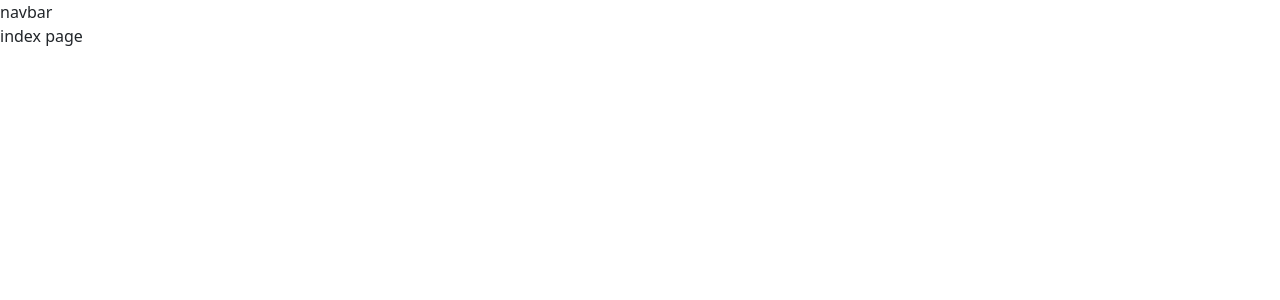
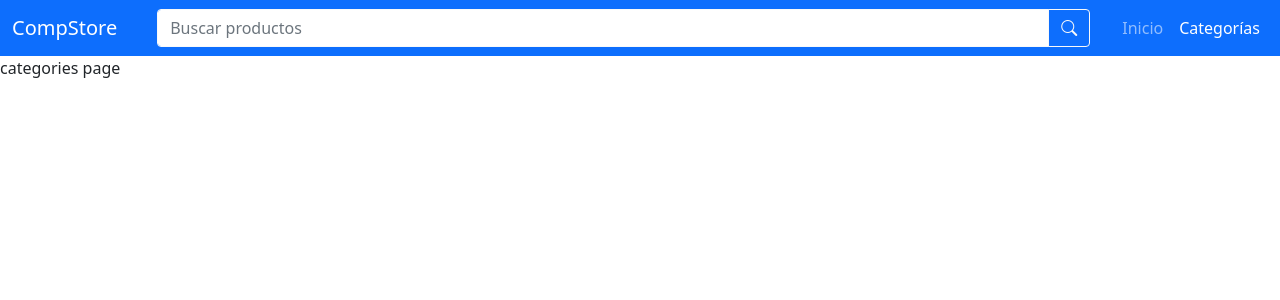
Before and after one commit to OscarM3615/compstore, a React (Create React App) app: page /categories in a window 1280 px wide. Shown: the top 300 px of the page. Built offline with nearby package versions, Linux system fonts and the light colour scheme.

Commit message:
feat: add content to navigation bar

```diff
--- a/package.json
+++ b/package.json
@@ -12,6 +12,7 @@
     "@types/react-dom": "^17.0.0",
     "@types/react-router-dom": "^5.3.1",
     "bootstrap": "^5.1.3",
+    "bootstrap-icons": "^1.6.1",
     "node-sass": "^6.0.1",
     "react": "^17.0.2",
     "react-bootstrap": "^2.0.0",
--- a/src/App.tsx
+++ b/src/App.tsx
@@ -1,16 +1,23 @@
+import { FormEvent } from 'react';
 import { BrowserRouter as Router, Switch, Route } from 'react-router-dom';
 
 import HomeView from 'views/index';
+import CategoriesView from 'views/categories';
 
 import NavigationBar from 'shared/components/NavigationBar';
+
+const navbarOnSearch = (event: FormEvent) => {
+	event.preventDefault();
+};
 
 const App = () => {
 	return (
 		<Router>
-			<NavigationBar />
+			<NavigationBar onSearch={navbarOnSearch} />
 
 			<Switch>
-				<Route exact path="" component={HomeView} />
+				<Route exact path="/" component={HomeView} />
+				<Route path="/categories" component={CategoriesView} />
 			</Switch>
 		</Router>
 	);
--- a/src/index.tsx
+++ b/src/index.tsx
@@ -2,6 +2,7 @@ import React from 'react';
 import ReactDOM from 'react-dom';
 
 import './index.scss';
+import 'bootstrap-icons/font/bootstrap-icons.css';
 
 import App from './App';
 
--- a/src/shared/components/NavigationBar.tsx
+++ b/src/shared/components/NavigationBar.tsx
@@ -1,5 +1,57 @@
-const NavigationBar = () => {
-	return <div>navbar</div>;
+import { FormEventHandler, ReactNode } from 'react';
+import { Link, useLocation } from 'react-router-dom';
+import Navbar from 'react-bootstrap/Navbar';
+import Nav from 'react-bootstrap/Nav';
+import Container from 'react-bootstrap/Container';
+import config from 'shared/config';
+
+type PropType = {
+	onSearch?: FormEventHandler<HTMLFormElement>;
+};
+
+const NavigationBar = ({ onSearch }: PropType) => {
+	const location = useLocation();
+
+	return (
+		<Navbar bg="primary" variant="dark" expand="lg">
+			<Container fluid>
+				<Navbar.Brand as={Link} to="/">
+					{config.appName}
+				</Navbar.Brand>
+				<Navbar.Toggle aria-controls="navbarCollapse" />
+				<Navbar.Collapse id="navbarCollapse">
+					<form
+						className="d-flex mt-2 mt-lg-0 px-0 px-lg-4 w-100"
+						onSubmit={onSearch}
+					>
+						<div className="input-group">
+							<input
+								type="text"
+								className="form-control border-light"
+								placeholder="Buscar productos"
+							/>
+
+							<button className="btn btn-outline-light">
+								<i className="bi bi-search"></i>
+							</button>
+						</div>
+					</form>
+					<Nav className="ms-auto" activeKey={location.pathname}>
+						<NavLink href="/">Inicio</NavLink>
+						<NavLink href="/categories">Categorías</NavLink>
+					</Nav>
+				</Navbar.Collapse>
+			</Container>
+		</Navbar>
+	);
+};
+
+const NavLink = ({ href, children }: { href: string; children: ReactNode }) => {
+	return (
+		<Nav.Link as={Link} to={href} href={href}>
+			{children}
+		</Nav.Link>
+	);
 };
 
 export default NavigationBar;
--- /dev/null
+++ b/src/shared/config.ts
@@ -0,0 +1,5 @@
+const config = {
+	appName: 'CompStore'
+};
+
+export default config;
--- /dev/null
+++ b/src/views/categories.tsx
@@ -0,0 +1,5 @@
+const CategoriesView = () => {
+	return <>categories page</>;
+};
+
+export default CategoriesView;
```
Also changed, not shown: 1 other file (tests, documents, lock files or other folders).
